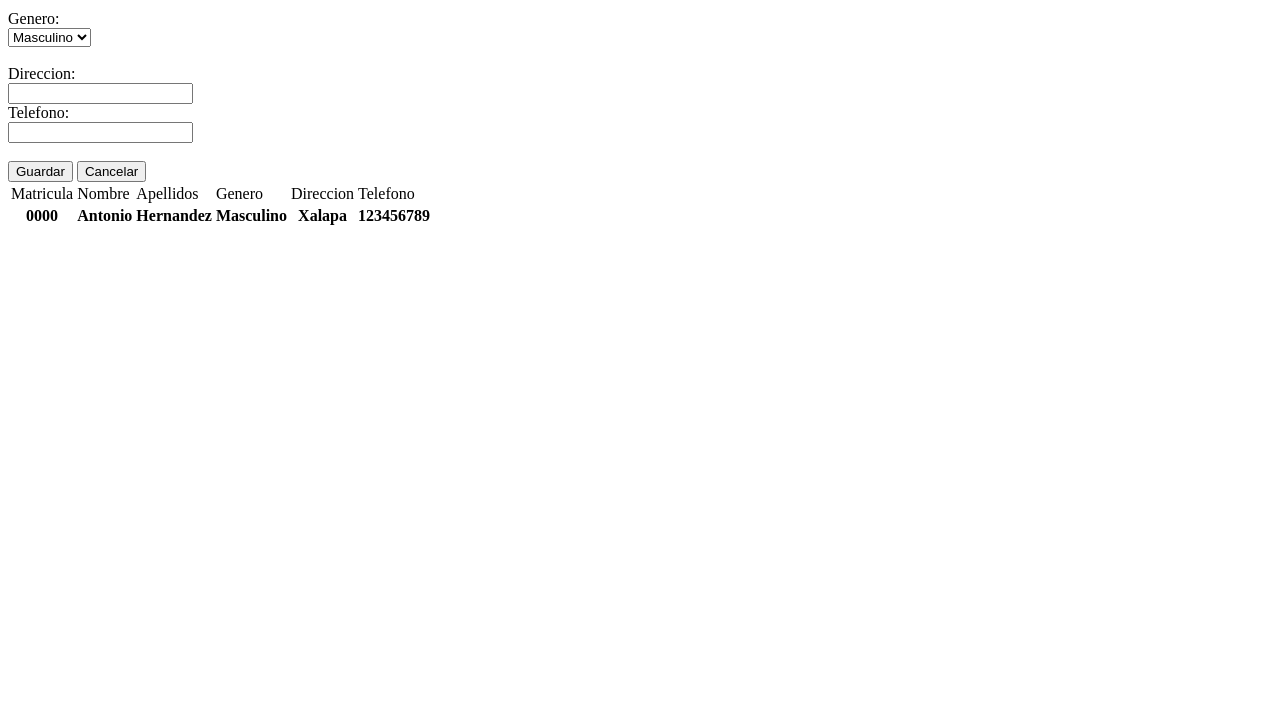
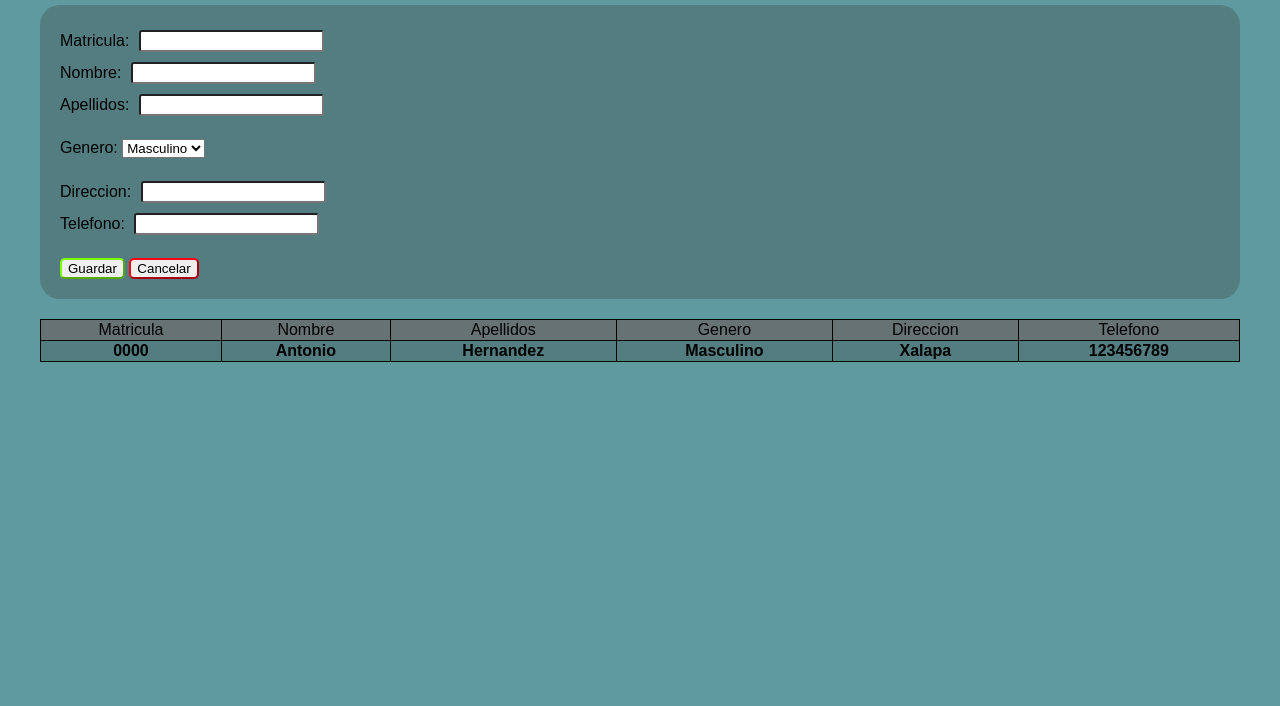
Before and after one commit to toniheba/tarea1-desarrolloweb, a plain HTML site: page frontend/index.html in a window 1280 px wide. Shown: the part 94-800 px from the top of the page. Drawn offline with Linux system fonts and the light colour scheme.

Commit message:
Actividades de la tercera clase

```diff
--- /dev/null
+++ b/frontend/app.js
@@ -0,0 +1,30 @@
+const API_URL = "http://127.0.0.1:8000/estudiantes/";
+const btn_guardar = document.getElementById("btnguardar")
+const formulario = document.getElementById("formulario")
+
+btn_guardar.onclick = async (event) => {
+    event.preventDefault();
+    const estudiante = {
+        matricula: document.getElementById("matricula").value,
+        nombre: document.getElementById("nombre").value,
+        apellidos: document.getElementById("apellidos").value,
+        genero: document.getElementById("genero").value,
+        direccion: document.getElementById("direccion").value,
+        telefono: document.getElementById("telefono").value
+       };
+       console.log(estudiante)
+       //REQUEST - solicitud, enviar datos (generalmente desde el front)
+       //RESPONSE - respuesta, obtener datos(generalmente desde el back)
+       await fetch(
+        API_URL,
+        {
+            method: "POST",
+            headers: {"Content-type": "application/json"},
+            body: JSON.stringify(estudiante)
+       }
+    )
+    .then(response => response.json())
+    .then(response => console.log(response))
+    .catch(err => console.error(err));
+    formulario.reset();
+}
--- a/frontend/index.html
+++ b/frontend/index.html
@@ -2,25 +2,30 @@
 <html>
     <head>
         <title>Gestor de estudiantes</title>
+
+        <link rel="stylesheet" href="style.css">
     </head>
     <body>
+        <h1> Lista de estudiantes </h1>
         <form id="formulario">
-        <label for="name">Nombre:</label><br>
-        <input type="text" id="name" name="name" value=""><br>
-        <label for="apellidos">Apellidos:</label><br>
+        <label for="matricula">Matricula:</label>
+        <input type="text" id="matricula" name="matricula value=""><br>
+        <label for="matricula">Nombre:</label>
+        <input type="text" id="nombre" name="nombre" value=""><br>
+        <label for="apellidos">Apellidos:</label>
         <input type="text" id="apellidos" name="apellidos" value=""><br><br>
-        <label for="genero">Genero:</label><br>
+        <label for="genero">Genero:</label>
         <select id="genero" name="genero">
             <option value="masculino">Masculino</option>
             <option value="femenino">Femenino</option>
             <option value="otro">Otro</option>
         </select><br><br>
-        <label for="direccion">Direccion:</label><br>
+        <label for="direccion">Direccion:</label>
         <input type="text" id="direccion" name="direccion" value=""><br>
-        <label for="telefono">Telefono:</label><br>
+        <label for="telefono">Telefono:</label>
         <input type="text" id="telefono" name="telefono" value=""><br><br>
-        <button type="submit"> Guardar </button>
-        <button type="submit"> Cancelar </button>
+        <button type="submit" id="btnguardar"> Guardar </button>
+        <button type="submit" id="btncancelar"> Cancelar </button>
         </form>
 
         <table>
@@ -42,4 +47,8 @@
             </tr>
         </table>
     </body>
+
+    <script src="app.js">
+    </script>
+
 </html>
--- /dev/null
+++ b/frontend/style.css
@@ -0,0 +1,55 @@
+body {
+    font-family:sans-serif;
+    margin: 40px;
+    background-color: #5f9aa0;
+}
+
+h1{
+    color:rgb(158, 19, 19);
+    font-family: 'Lucida Sans', 'Lucida Sans Regular', 'Lucida Grande', 'Lucida Sans Unicode', Geneva, Verdana, sans-serif;
+}
+
+form{
+    background-color: #547d81;
+    margin-top: 20px;
+    padding: 20px;
+    border-radius: 20px;
+    font-family:sans-serif;
+}
+
+input{
+    margin: 5px;
+    border-radius: 3px;
+    height: 1rem;
+}
+
+button{
+    border-radius: 3px;
+}
+
+table{
+    font-family: sans-serif;
+    margin-top: 20px;
+    background-color: #547d81;
+    border-collapse: collapse;
+    width: 100%;
+}
+
+th, td{
+    border: 1px solid black;
+    text-align: center;
+}
+
+td{
+    background-color:#667274;
+}
+
+#btnguardar{
+    border-radius: 5px;
+    border-color: chartreuse;
+}
+
+#btncancelar{
+    border-radius: 5px;
+    border-color: rgb(255, 0, 21);
+}
```
Also changed, not shown: 2 other files.
